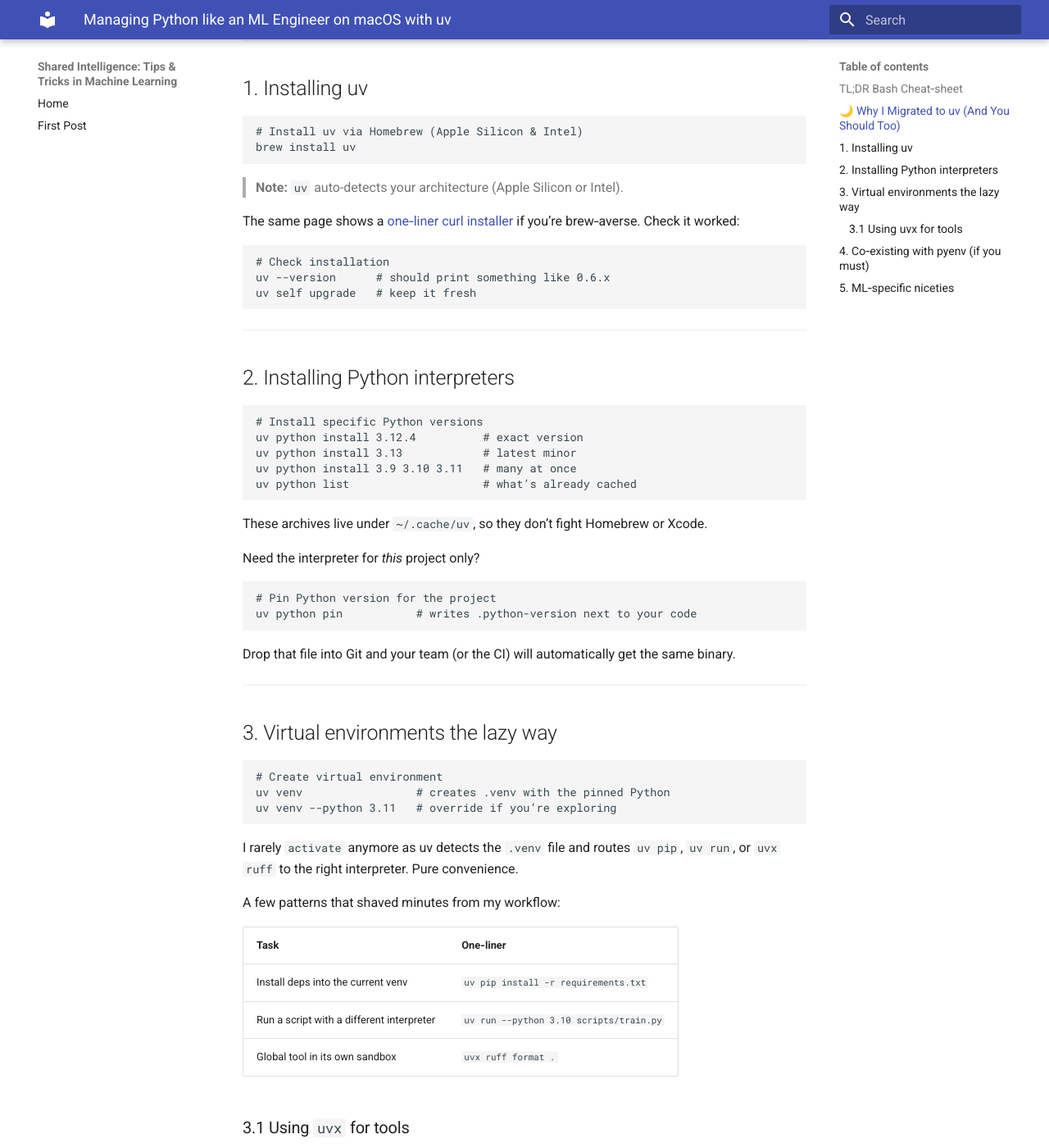
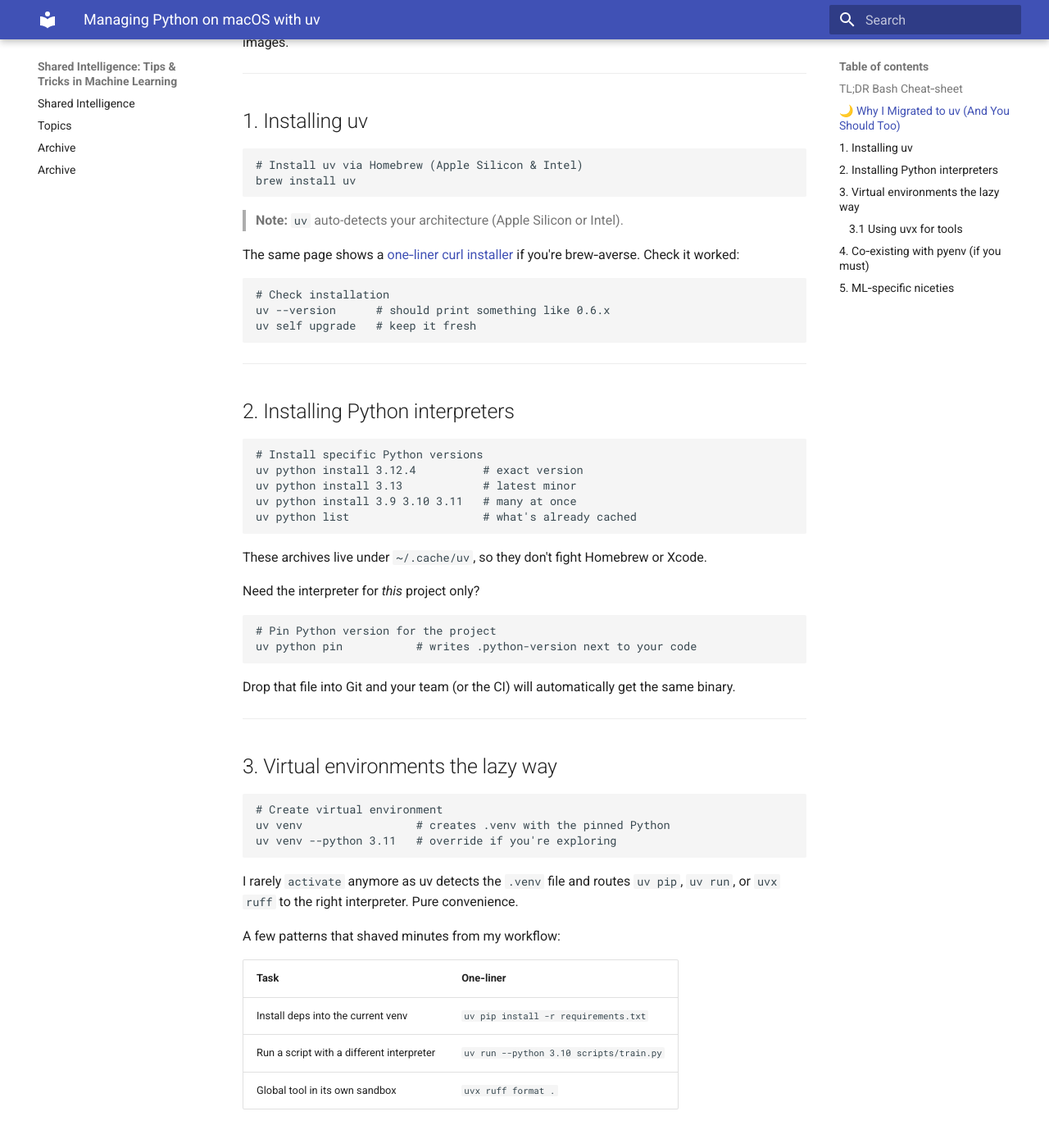
Before and after one commit to slavadubrov/notes, an MkDocs documentation site: the page built from docs/uv_on_macos_for_mle.md, in a window 1280 px wide and 1400 px high, scrolled down 814 px. Shown: the whole window at 82% size. Built offline with MkDocs 1.6.1 and Material for MkDocs 9.7.7, drawn with Linux system fonts in a browser that asks for light colours; some of the changed text lies outside the part shown.

````diff
--- a/docs/uv_on_macos_for_mle.md
+++ b/docs/uv_on_macos_for_mle.md
@@ -37,7 +44,7 @@ brew install uv
 
 > **Note:** `uv` auto-detects your architecture (Apple Silicon or Intel).
 
-The same page shows a [one‑liner curl installer](https://docs.astral.sh/uv/installation) if you’re brew‑averse.
+The same page shows a [one‑liner curl installer](https://docs.astral.sh/uv/installation) if you're brew‑averse.
 Check it worked:
 
 ```bash
@@ -55,10 +62,10 @@ uv self upgrade   # keep it fresh
 uv python install 3.12.4          # exact version
 uv python install 3.13            # latest minor
 uv python install 3.9 3.10 3.11   # many at once
-uv python list                    # what’s already cached
+uv python list                    # what's already cached
 ```
 
-These archives live under `~/.cache/uv`, so they don’t fight Homebrew or Xcode.
+These archives live under `~/.cache/uv`, so they don't fight Homebrew or Xcode.
 
 Need the interpreter for _this_ project only?
 
@@ -76,7 +83,7 @@ Drop that file into Git and your team (or the CI) will automatically get the sam
 ```bash
 # Create virtual environment
 uv venv                 # creates .venv with the pinned Python
-uv venv --python 3.11   # override if you’re exploring
+uv venv --python 3.11   # override if you're exploring
 ```
 
 I rarely `activate` anymore as uv detects the `.venv` file and routes `uv pip`, `uv run`, or `uvx ruff` to the right interpreter. Pure convenience.
@@ -102,10 +109,10 @@ uvx ruff check src/    # lint code without installing ruff globally
 
 ## 4. Co‑existing with pyenv (if you must)
 
-- **Keep pyenv** if you rely on its “shim” strategy to globally shadow `python` in your shell.
+- **Keep pyenv** if you rely on its "shim" strategy to globally shadow `python` in your shell.
 - **Skip pyenv** if project‑local versions and CI parity are your priority - uv handles that solo.
 
-From uv’s perspective every interpreter in `$PATH` (even ones compiled by pyenv or Homebrew) is just “system Python”. You can pass it to any `--python` flag and mix‑and‑match as needed.
+From uv's perspective every interpreter in `$PATH` (even ones compiled by pyenv or Homebrew) is just "system Python". You can pass it to any `--python` flag and mix‑and‑match as needed.
 
 ---
 
--- a/mkdocs.yml
+++ b/mkdocs.yml
@@ -4,6 +4,17 @@ site_url: https://slavadubrov.github.io/
 theme:
   name: material
 
+plugins:
+  - search
+  - blog:
+      blog_dir: .
+      tags: true
+      pagination: true
+      pagination_per_page: 10
+  - tags
+  - rss
+
 nav:
   - Home: index.md
-  - First Post: first-post.md
+  - Topics: topics.md
+  - Archive: blog/index.md
--- a/requirements.txt
+++ b/requirements.txt
@@ -1,2 +1,4 @@
 mkdocs>=1.5.3
 mkdocs-material>=9.5.2
+mkdocs-blog-plugin
+mkdocs-rss-plugin
````
Also changed, not shown: other parts of docs/uv_on_macos_for_mle.md (+7 -0 lines), README.md (+11 -6 lines), docs/index.md (+20 -11 lines), docs/topics.md (added, +10 -0 lines), 1 other file.
